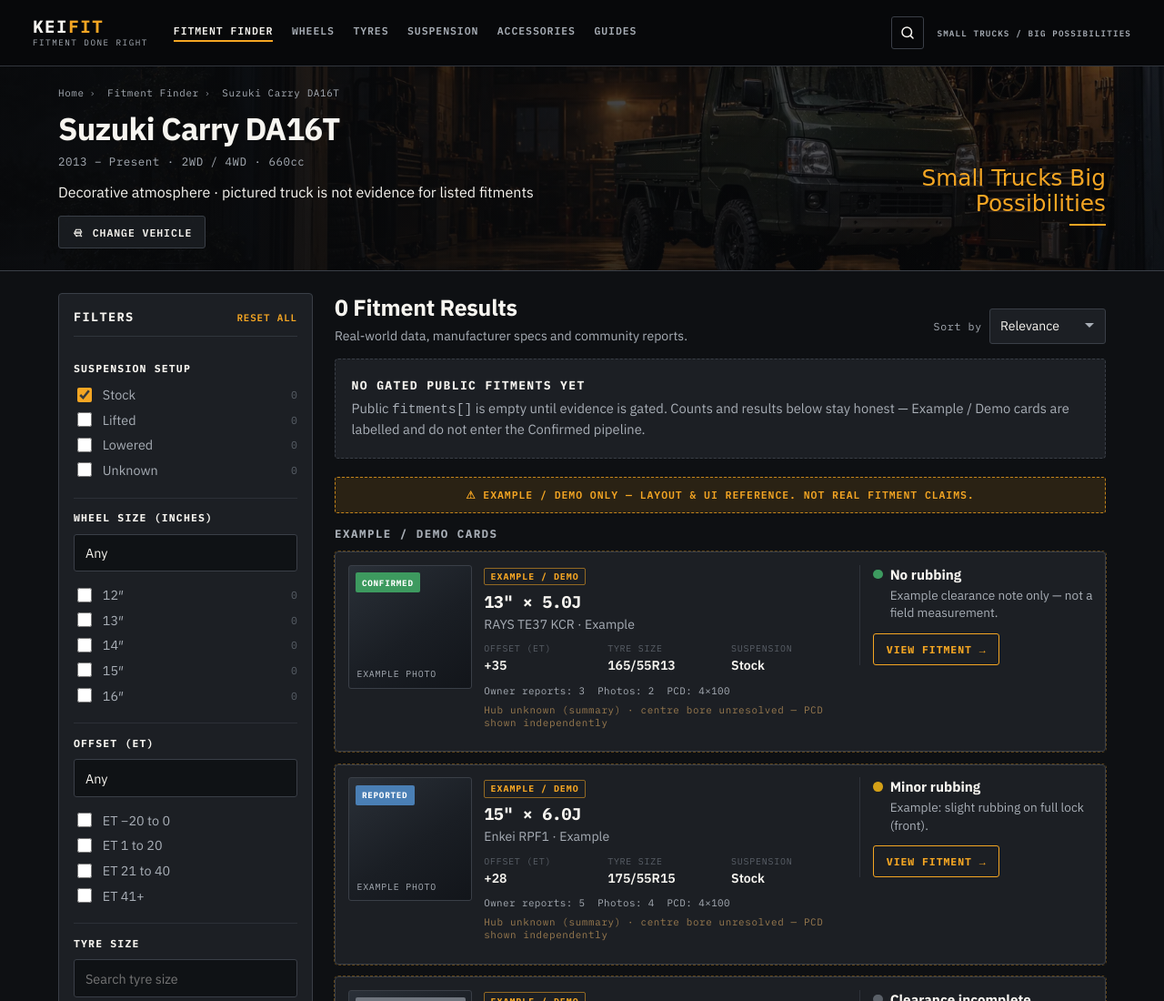
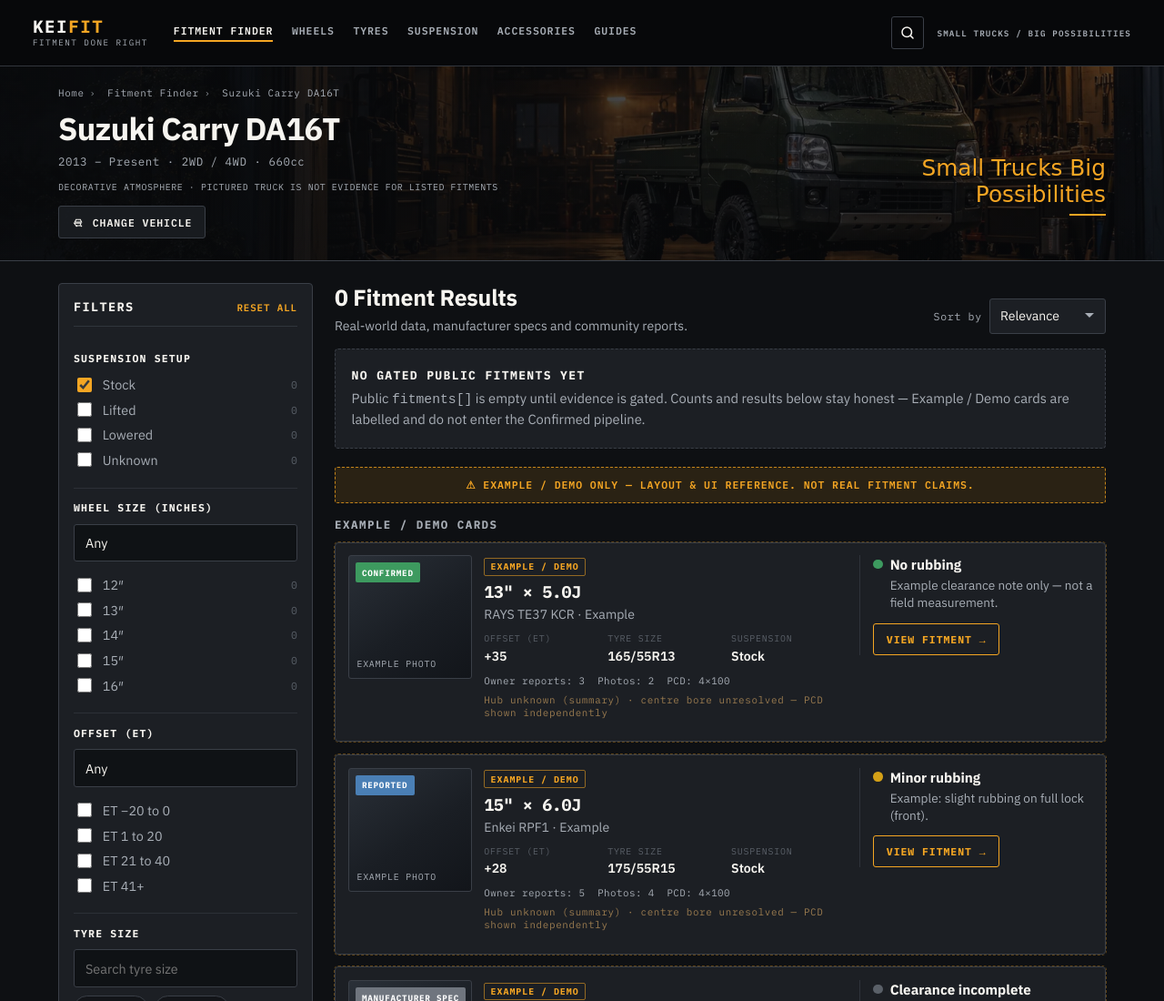
Before and after one commit to Y-TOEY/kei-fitment-au, a website: page results.html in a window 1280 px wide. Shown: the top 1100 px of the page at 91% size. Drawn offline with Linux system fonts and the light colour scheme.

Commit message:
feat(visual): Issue #21 Filters/Results atmosphere CSS wiring

```diff
--- a/css/filters.css
+++ b/css/filters.css
@@ -1,3 +1,5 @@
+@import url("filters-atmosphere.css");
+
 /* KEIFIT filters page styles (Issue #15).
    Shell (site-nav, breadcrumb tokens, micro-footer) comes from css/results.css.
    This file is filters-page layout only — no phone frame. */
@@ -28,6 +30,9 @@
 
 .page-head {
   margin-bottom: 1.35rem;
+}
+.page-head--atmosphere {
+  margin-bottom: 1.15rem;
 }
 .page-head__title {
   margin: 0;
--- a/css/results.css
+++ b/css/results.css
@@ -964,3 +964,16 @@
     padding-bottom: calc(1.35rem + env(safe-area-inset-bottom, 0px));
   }
 }
+
+
+/* Issue #21 — Results atmosphere note (decorative; not evidence) */
+.vehicle-band__atmosphere-note {
+  margin: 0 0 0.85rem;
+  font-family: var(--mono);
+  font-size: 0.62rem;
+  letter-spacing: 0.06em;
+  text-transform: uppercase;
+  color: var(--steel);
+  max-width: 36rem;
+  line-height: 1.4;
+}
```
